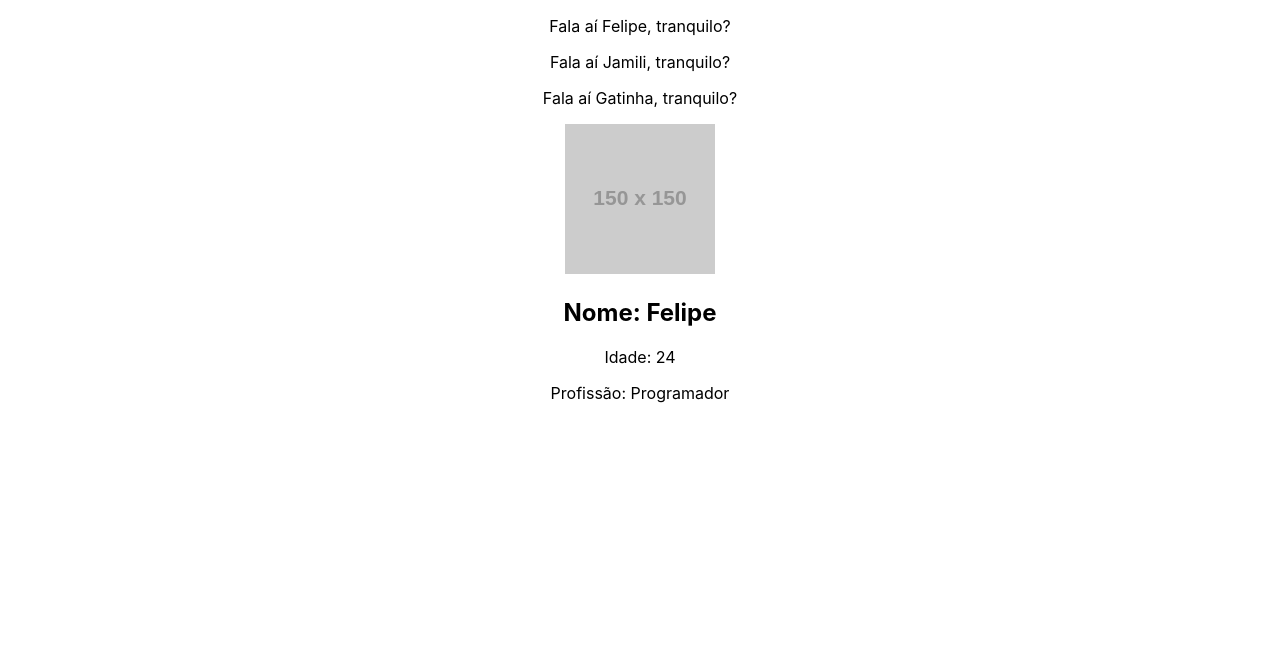
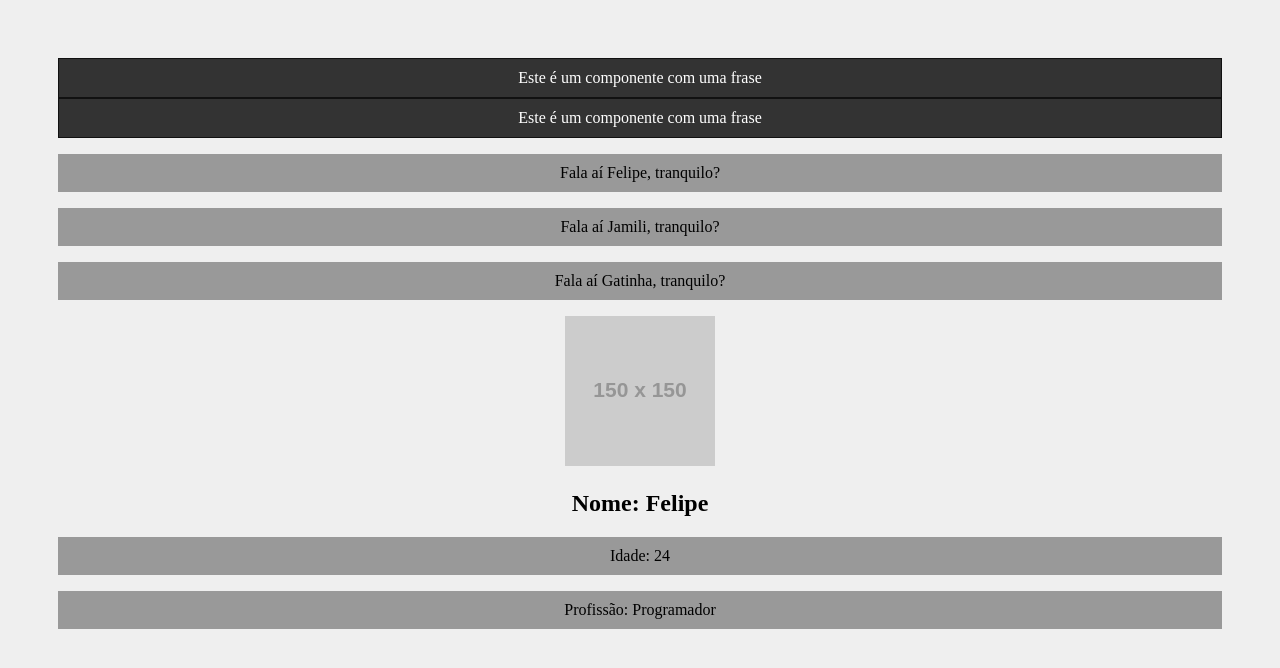
Before and after one commit to Felipe-ABS/curso-react, a React (Create React App) app: page / in a window 1280 px wide. Shown: the top 668 px of the page. Built offline with nearby package versions, Linux system fonts and the light colour scheme; the HTML template or start-up script is replaced by a standard one.

Commit message:
Aprender sobre o Css Module

```diff
--- a/src/App.jsx
+++ b/src/App.jsx
@@ -1,11 +1,14 @@
 import './App.css';
 import SayMyName from './components/SayMyName.jsx';
 import Pessoa from './components/Pessoa.jsx';
+import Frase from './components/Frase.jsx';
 
 function App() {
   const nome = "Gatinha"
   return (
     <div className="App">
+      <Frase/>
+      <Frase/>
       <SayMyName nome="Felipe"/>
       <SayMyName nome="Jamili"/>
       <SayMyName nome={nome}/>
--- a/src/components/Frase.jsx
+++ b/src/components/Frase.jsx
@@ -1,7 +1,9 @@
+import style from './Frase.module.css'
+
 function Frase() {
     return (
-        <div>
-            <p>Este é um componente com uma frase</p>
+        <div className={style.fraseContainer}>
+            <p className={style.fraseContent}>Este é um componente com uma frase</p>
         </div>
     )
 }
--- /dev/null
+++ b/src/components/Frase.module.css
@@ -0,0 +1,10 @@
+.fraseContainer {
+    background-color: #333;
+    border: 1px solid #111;
+}
+
+.fraseContent {
+    color: #fff;
+    background-color: #333;
+    margin: 0;
+}
--- a/src/index.css
+++ b/src/index.css
@@ -1,13 +1,13 @@
 body {
-  margin: 0;
-  font-family: -apple-system, BlinkMacSystemFont, 'Segoe UI', 'Roboto', 'Oxygen',
-    'Ubuntu', 'Cantarell', 'Fira Sans', 'Droid Sans', 'Helvetica Neue',
-    sans-serif;
-  -webkit-font-smoothing: antialiased;
-  -moz-osx-font-smoothing: grayscale;
+  padding: 50px;
+  background-color: #efefef;
 }
 
-code {
-  font-family: source-code-pro, Menlo, Monaco, Consolas, 'Courier New',
-    monospace;
+h1 {
+  color: #333;
 }
+
+p {
+  background-color: #999;
+  padding: 10px;
+}
```
